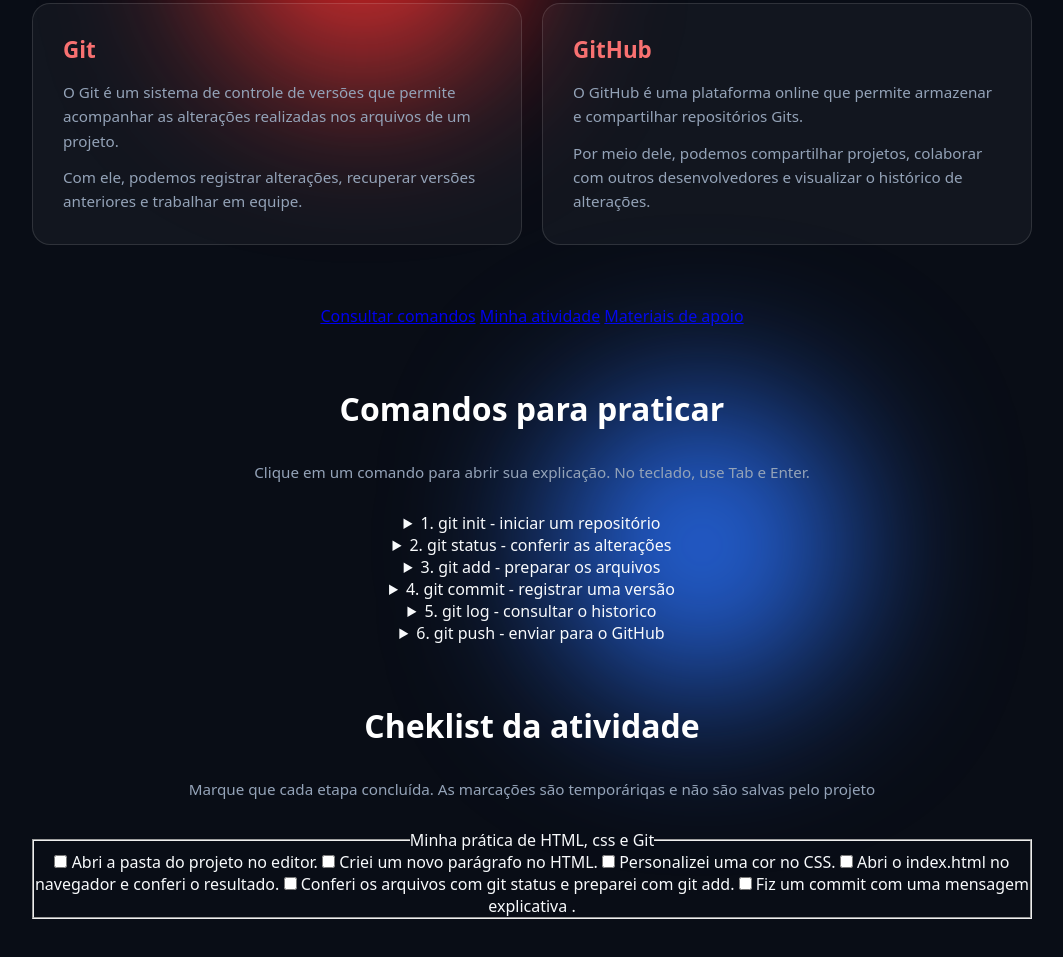
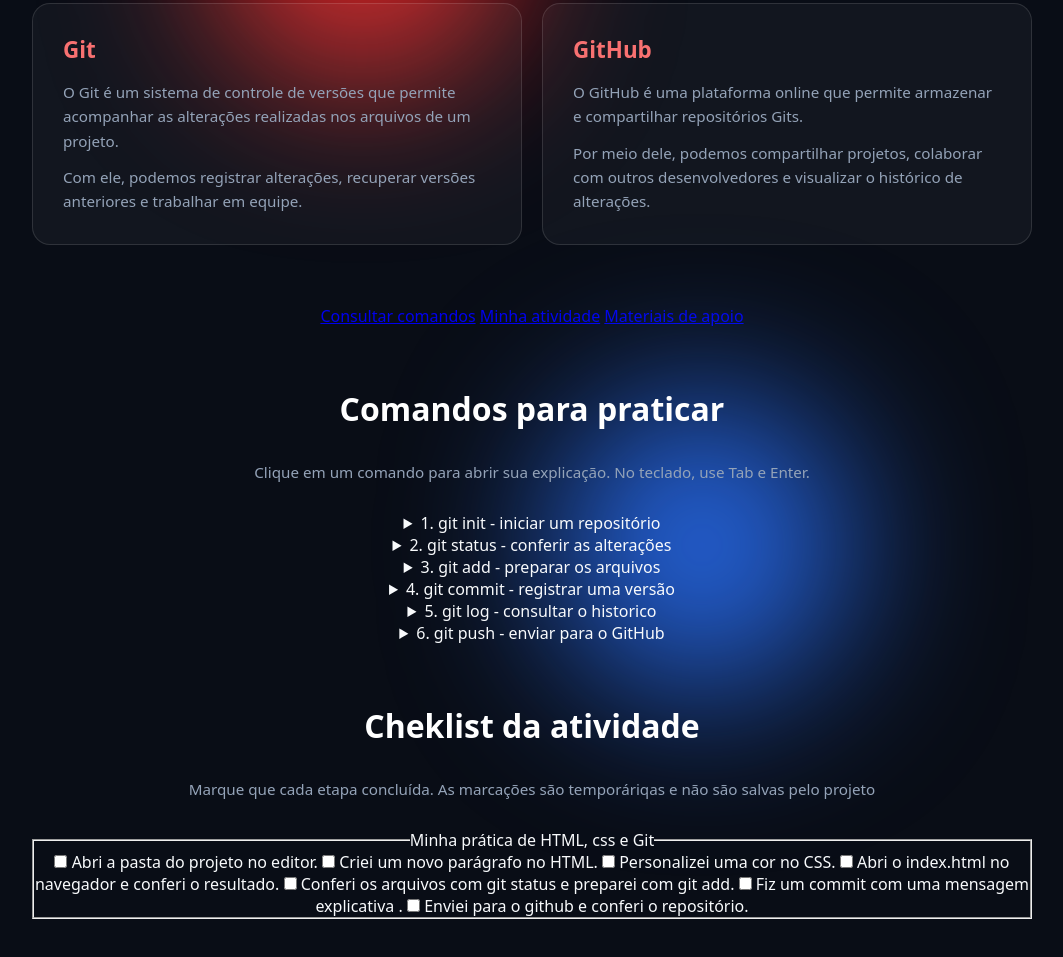
Before and after one commit to yLord1/Aula-git-, a plain HTML site: page index.html in a window 1280 px wide. Shown: the part 522-1479 px from the top of the page, without its empty margins (108-1171 px from the left). Drawn offline with Linux system fonts and the light colour scheme.

Commit message:
fiz o ultimo label e fechei o fieldset

```diff
--- a/index.html
+++ b/index.html
@@ -118,6 +118,8 @@
                 <label><input type="checkbox"> <span>Abri o index.html no navegador e conferi o resultado.</span></label>
                 <label><input type="checkbox"> <span>Conferi os arquivos com git status e preparei com git add.</span></label>
                 <label><input type="checkbox"> <span>Fiz um commit com uma mensagem explicativa .</span></label>
+                <label><input type="checkbox"> <span>Enviei para o github e conferi o repositório.</span></label>
+         </fieldset>
 
 
 
```
